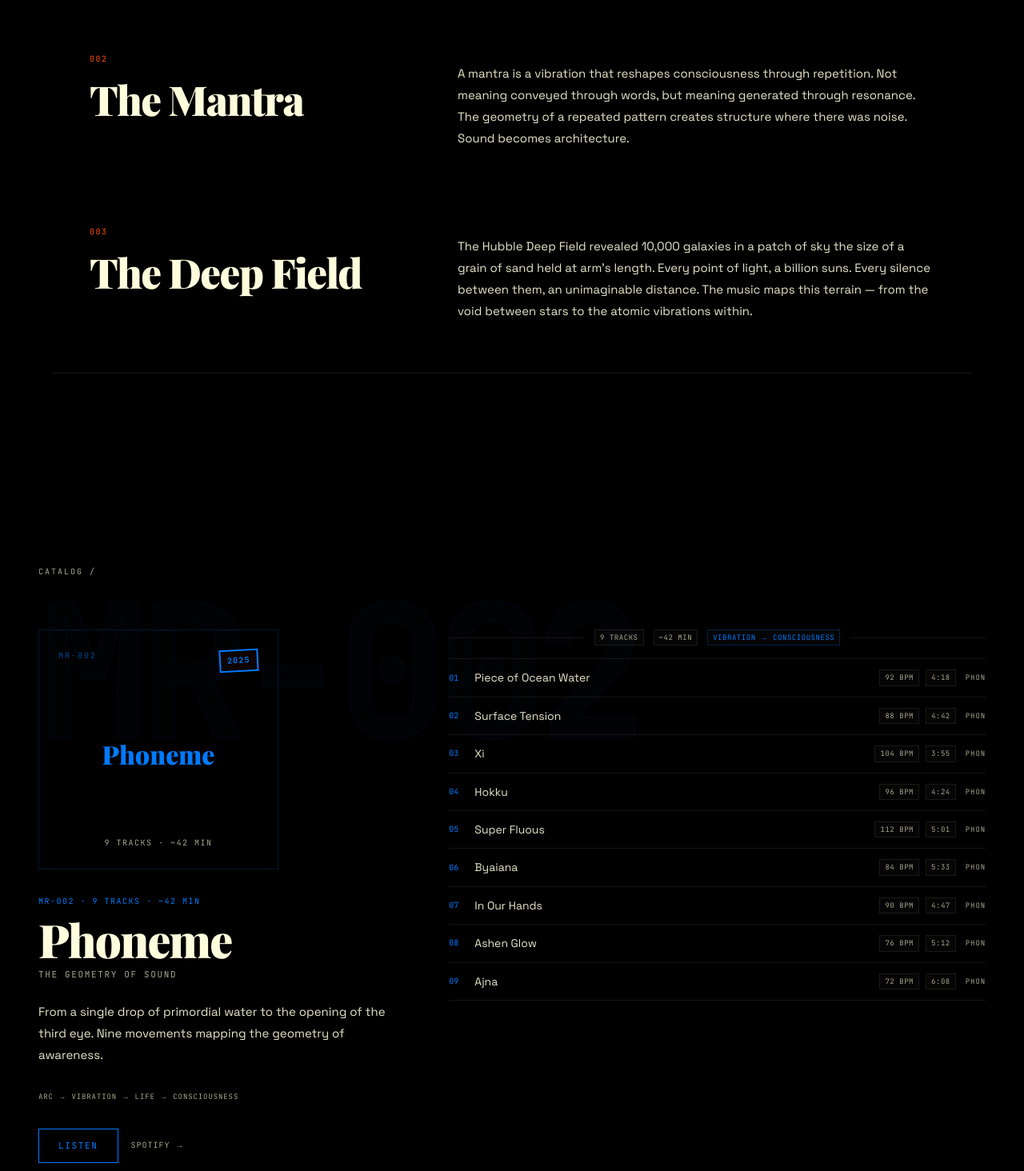
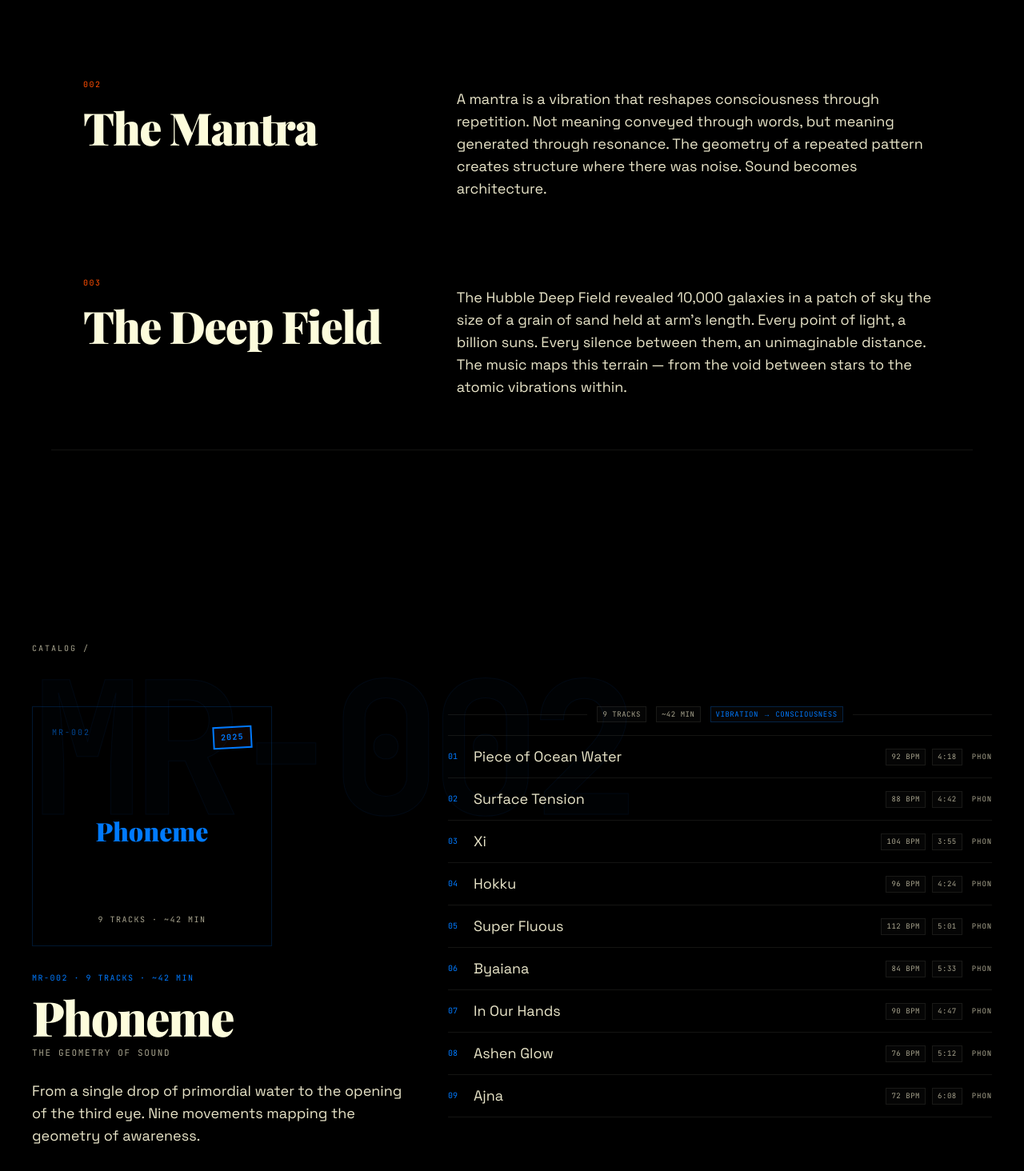
Before and after one commit to rhettelliot/redshiftmantra, a Next.js app: page / in a window 1280 px wide. Shown: the part 1126-2590 px from the top of the page at 80% size. Built offline with nearby package versions, Linux system fonts and the light colour scheme.

Commit message:
mobile: responsive optimization pass

```diff
--- a/src/app/page.tsx
+++ b/src/app/page.tsx
@@ -80,7 +80,7 @@ export default function Home() {
         dangerouslySetInnerHTML={{ __html: JSON.stringify(jsonLd) }}
       />
       <Navigation />
-      <main id="main" tabIndex={-1}>
+      <main id="main" className="overflow-x-hidden" tabIndex={-1}>
         <Hero />
         <Philosophy />
         <Albums />
--- a/src/components/Albums.tsx
+++ b/src/components/Albums.tsx
@@ -80,7 +80,7 @@ export function Albums() {
 
   return (
     <section ref={sectionRef} id="albums" className="relative py-20 md:py-32 overflow-hidden">
-      <div className="max-w-7xl mx-auto px-6 md:px-12">
+      <div className="max-w-7xl mx-auto px-6 md:px-10">
         <div className="section-label mb-16">
           Catalog /
         </div>
@@ -91,7 +91,7 @@ export function Albums() {
               key={album.id}
               className="relative grid grid-cols-1 md:grid-cols-12 gap-8 md:gap-12"
             >
-              <div className="absolute -top-6 md:-top-10 left-0 md:left-0 catalog-number select-none pointer-events-none z-0"
+              <div className="absolute -top-6 md:-top-10 left-0 md:left-0 catalog-number select-none pointer-events-none z-0 hidden md:block"
                 style={{
                   WebkitTextStroke: `1px ${album.color}24`,
                   color: `${album.color}08`,
@@ -101,7 +101,7 @@ export function Albums() {
                 {album.catalog}
               </div>
 
-              <div className="md:col-span-5 relative z-10">
+              <div className="col-span-12 md:col-span-5 relative z-10">
                 <div className="aspect-square max-w-[300px] mb-8 p-6 border flex flex-col justify-between"
                   style={{ borderColor: `${album.color}30` }}
                 >
@@ -122,14 +122,14 @@ export function Albums() {
                 <div className="font-mono text-[10px] tracking-[0.15em] uppercase mb-3" style={{ color: album.color }}>
                   {album.catalog} · {album.trackCount} tracks · {album.runtime}
                 </div>
-                <h2 className="text-[clamp(2.25rem,4.5vw,3.75rem)] font-display font-[900] leading-[0.95]">
+                <h2 className="text-[clamp(2.25rem,8vw,3.75rem)] font-display font-[900] leading-[0.95]">
                   {album.title}
                 </h2>
                 <p className="font-mono text-[11px] tracking-[0.15em] uppercase text-light-muted mt-2">
                   {album.subtitle}
                 </p>
 
-                <p className="text-[15px] leading-[1.8] text-light-dim mt-6">
+                <p className="text-base md:text-lg leading-[1.8] text-light-dim mt-6">
                   {album.narrative}
                 </p>
 
@@ -137,12 +137,12 @@ export function Albums() {
                   arc → {album.theme}
                 </div>
 
-                <div className="flex items-center gap-4 mt-8">
+                <div className="flex flex-wrap items-center gap-4 mt-8">
                   <a
                     href={album.hyperfollow}
                     target="_blank"
                     rel="noreferrer noopener"
-                    className="font-mono text-[11px] tracking-[0.15em] uppercase px-6 py-3 border hover:text-void transition-all duration-300"
+                    className="font-mono text-[11px] tracking-[0.15em] uppercase px-6 py-3 border hover:text-void transition-all duration-300 min-h-[44px] flex items-center"
                     style={{ borderRadius: 0, borderColor: album.color, color: album.color, background: 'transparent' }}
                     onMouseEnter={(e) => { e.currentTarget.style.background = album.color }}
                     onMouseLeave={(e) => { e.currentTarget.style.background = 'transparent' }}
@@ -154,7 +154,7 @@ export function Albums() {
                     href={album.spotify}
                     target="_blank"
                     rel="noreferrer noopener"
-                    className="font-mono text-[10px] tracking-[0.1em] uppercase text-light-muted hover:text-accent transition-colors"
+                    className="font-mono text-[10px] tracking-[0.1em] uppercase text-light-muted hover:text-accent transition-colors min-h-[44px] flex items-center"
                     aria-label={`${album.title} on Spotify`}
                   >
                     Spotify →
@@ -162,7 +162,7 @@ export function Albums() {
                 </div>
               </div>
 
-              <div className="md:col-span-7 relative z-10">
+              <div className="col-span-12 md:col-span-7 relative z-10">
                 <div className="mb-4 meta-strip">
                   <span className="meta-pill">{album.trackCount} tracks</span>
                   <span className="meta-pill">{album.runtime}</span>
@@ -181,7 +181,7 @@ export function Albums() {
                       >
                         {String(i + 1).padStart(2, '0')}
                       </span>
-                      <span className="flex-1 text-[14px] text-light-dim group-hover:text-light transition-colors">
+                      <span className="flex-1 text-base md:text-lg text-light-dim group-hover:text-light transition-colors">
                         {track.title}
                       </span>
 
--- a/src/components/Footer.tsx
+++ b/src/components/Footer.tsx
@@ -3,7 +3,7 @@
 export function Footer() {
   return (
     <footer className="py-16 border-t border-[var(--border)] relative overflow-hidden">
-      <div className="max-w-6xl mx-auto px-6 md:px-12">
+      <div className="max-w-6xl mx-auto px-6 md:px-10">
         <div className="flex flex-col md:flex-row md:items-start md:justify-between gap-8">
           {/* Brand */}
           <div>
@@ -16,7 +16,7 @@ export function Footer() {
           </div>
 
           {/* Links */}
-          <div className="flex gap-12">
+          <div className="grid grid-cols-2 md:flex gap-x-8 gap-y-6 md:gap-12">
             <div>
               <div className="font-mono text-[9px] tracking-[0.15em] uppercase text-light-muted mb-3">
                 Albums
@@ -32,17 +32,17 @@ export function Footer() {
                 </a>
               </div>
             </div>
-            <div>
-              <div className="font-mono text-[9px] tracking-[0.15em] uppercase text-light-muted mb-3">
+            <div className="flex flex-col items-start md:items-end gap-2">
+              <span className="font-mono text-[9px] tracking-[0.15em] uppercase text-light-muted mb-3">
                 Label
-              </div>
-              <div className="space-y-1">
+              </span>
+              <div className="grid grid-cols-2 md:grid-cols-1 gap-x-6 gap-y-1">
                 <a href="https://manteisrecordings.com" target="_blank" rel="noreferrer noopener"
-                  className="block text-[13px] text-light-dim hover:text-accent transition-colors">
+                  className="block text-base text-light-dim hover:text-accent transition-colors">
                   Manteis Recordings
                 </a>
                 <a href="https://soundcloud.com/rhettelliot" target="_blank" rel="noreferrer noopener"
-                  className="block text-[13px] text-light-dim hover:text-accent transition-colors">
+                  className="block text-base text-light-dim hover:text-accent transition-colors">
                   SoundCloud
                 </a>
               </div>
--- a/src/components/Hero.tsx
+++ b/src/components/Hero.tsx
@@ -74,16 +74,16 @@ export function Hero() {
 
       <section
         ref={heroRef}
-        className="relative min-h-[100dvh] flex items-center justify-center overflow-hidden"
+        className="relative min-h-[100dvh] flex items-center justify-center overflow-hidden pt-16 md:pt-0"
         style={{ background: 'var(--void)' }}
       >
-        <div className="max-w-7xl mx-auto px-6 md:px-12 w-full">
+        <div className="max-w-7xl mx-auto px-6 md:px-10 w-full">
           <div ref={titleRef} className="max-w-3xl">
             <div className="hero-badge section-label mb-6" style={{ opacity: 0 }}>
               <span className="badge badge-signal">Electronic / Synthwave</span>
             </div>
 
-            <h1 className="hero-title text-[clamp(3rem,10vw,8rem)] leading-[0.9] mb-4" style={{ opacity: 0 }}>
+            <h1 className="hero-title text-[clamp(3rem,13vw,8rem)] leading-[0.9] mb-4" style={{ opacity: 0 }}>
               <span className="block hollow-text">Red Shift</span>
               <span className="block text-accent">Mantra</span>
             </h1>
--- a/src/components/Listen.tsx
+++ b/src/components/Listen.tsx
@@ -49,12 +49,12 @@ export function Listen() {
   return (
     <section ref={sectionRef} id="listen" className="py-20 md:py-28 relative overflow-hidden"
     >
-      <div className="max-w-5xl mx-auto px-6 md:px-12">
+      <div className="max-w-5xl mx-auto px-6 md:px-10">
         <div className="section-label mb-8">
           Listen /
         </div>
 
-        <h2 className="listen-heading text-[clamp(2.5rem,6vw,5rem)] font-display font-[900] leading-[0.95] mb-4">
+        <h2 className="listen-heading text-[clamp(2.5rem,8vw,5rem)] font-display font-[900] leading-[0.95] mb-4">
           <span className="hollow-text">Stream</span>
         </h2>
         <p className="font-mono text-[11px] tracking-[0.2em] uppercase text-light-muted mb-16">
@@ -68,14 +68,14 @@ export function Listen() {
               href={release.hyperfollow}
               target="_blank"
               rel="noreferrer noopener"
-              className="listen-item group flex items-center justify-between py-6 border-b border-[var(--border)] hover:border-accent/50 transition-all duration-300"
+              className="listen-item group flex flex-col sm:flex-row sm:items-center justify-between py-6 border-b border-[var(--border)] hover:border-accent/50 transition-all duration-300"
             >
               <div className="flex items-center gap-4">
                 <span className="font-mono text-[10px] text-light-muted" style={{ fontFeatureSettings: '"tnum"' }}>
                   {String(i + 1).padStart(2, '0')}
                 </span>
                 <div>
-                  <span className="block text-[18px] font-display font-[900] group-hover:text-accent transition-colors">
+                  <span className="block text-lg md:text-xl font-display font-[900] group-hover:text-accent transition-colors">
                     {release.title}
                   </span>
                   <span className="block font-mono text-[9px] tracking-[0.1em] uppercase mt-1" style={{ color: release.color }}>
@@ -83,7 +83,7 @@ export function Listen() {
                   </span>
                 </div>
               </div>
-              <div className="flex items-center gap-3">
+              <div className="flex items-center gap-3 mt-3 sm:mt-0">
                 <span className="font-mono text-[9px] tracking-[0.1em] uppercase text-light-muted group-hover:text-accent transition-colors hidden sm:inline">
                   All platforms
                 </span>
@@ -100,7 +100,7 @@ export function Listen() {
               href={p.url}
               target="_blank"
               rel="noreferrer noopener"
-              className="platform-badge group flex items-center gap-2 px-4 py-2 border border-[var(--border)] hover:border-accent/50 hover:bg-surface-hover/30 transition-all duration-300"
+              className="platform-badge group flex items-center gap-2 px-4 py-2 border border-[var(--border)] hover:border-accent/50 hover:bg-surface-hover/30 transition-all duration-300 min-h-[44px]"
               style={{ borderRadius: 0 }}
             >
               <span className="text-[12px] group-hover:text-accent transition-colors">{p.icon}</span>
--- a/src/components/Navigation.tsx
+++ b/src/components/Navigation.tsx
@@ -98,7 +98,7 @@ export function Navigation() {
         style={{ opacity: 0 }}
         aria-label="Primary navigation"
       >
-        <div className="max-w-7xl mx-auto px-6 md:px-12 h-16 flex items-center justify-between"
+        <div className="max-w-7xl mx-auto px-6 md:px-10 h-16 flex items-center justify-between"
         >
           {/* Logo */}
           <a
@@ -142,7 +142,7 @@ export function Navigation() {
 
             {/* Mobile hamburger */}
             <button
-              className="md:hidden flex flex-col items-end gap-[5px] p-2"
+              className="md:hidden flex flex-col items-end gap-[5px] p-2 min-h-[44px] min-w-[44px] justify-center"
               onClick={() => setMenuOpen(!menuOpen)}
               aria-label={menuOpen ? 'Close menu' : 'Open menu'}
               aria-expanded={menuOpen}
--- a/src/components/Philosophy.tsx
+++ b/src/components/Philosophy.tsx
@@ -70,7 +70,7 @@ export function Philosophy() {
   return (
     <section ref={sectionRef} id="philosophy" className="relative py-20 md:py-28 overflow-hidden"
     >
-      <div className="max-w-6xl mx-auto px-6 md:px-12 relative z-10"
+      <div className="max-w-6xl mx-auto px-6 md:px-10 relative z-10"
       >
         <div className="section-label mb-12">
           Philosophy /
@@ -79,15 +79,15 @@ export function Philosophy() {
         <div className="space-y-16 md:space-y-24">
           {principles.map((p) => (
             <div key={p.label} className="philosophy-item grid grid-cols-1 md:grid-cols-12 gap-6 md:gap-12">
-              <div className="md:col-span-5 reveal-inner">
+              <div className="col-span-12 md:col-span-5 reveal-inner">
                 <div className="font-mono text-[10px] tracking-[0.15em] uppercase text-accent mb-4">
                   {p.label}
                 </div>
-                <h2 className="text-[clamp(2rem,4vw,3.5rem)] font-display font-[900] leading-[1.05] text-light">
+                <h2 className="text-[clamp(2rem,7vw,3.5rem)] font-display font-[900] leading-[1.05] text-light">
                   {p.title}
                 </h2>
               </div>
-              <div className="md:col-span-7 text-[15px] leading-[1.8] text-light-dim md:pt-3 reveal-inner">
+              <div className="col-span-12 md:col-span-7 text-base md:text-lg leading-[1.8] text-light-dim md:pt-3 reveal-inner">
                 {p.text}
               </div>
             </div>
```
